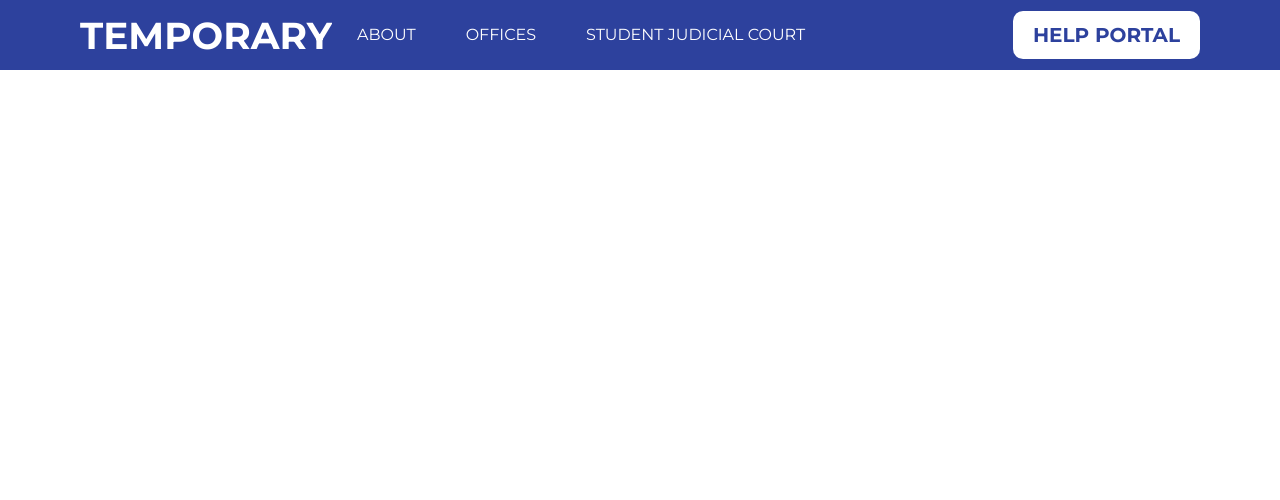
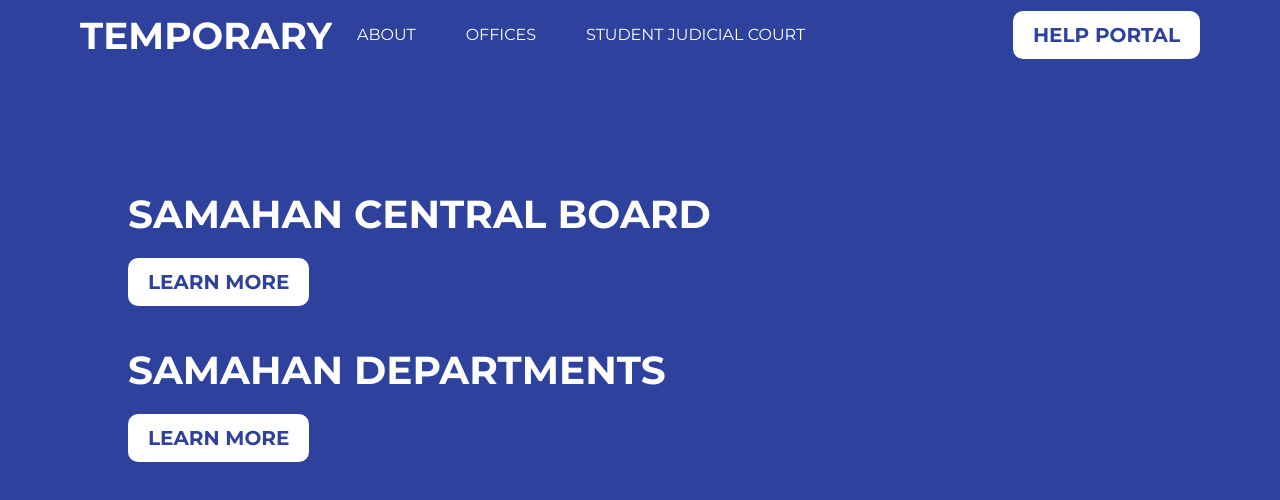
Before and after one commit to viverbungag/ADDU-SAMAHAN-Website, a Next.js app: page / in a window 1280 px wide. Shown: the top 500 px of the page. Built offline with nearby package versions, Linux system fonts and the light colour scheme.

Commit message:
Added MUI package

```diff
--- a/package.json
+++ b/package.json
@@ -11,6 +11,9 @@
     "build-storybook": "build-storybook"
   },
   "dependencies": {
+    "@emotion/react": "^11.9.0",
+    "@emotion/style": "^0.8.0",
+    "@mui/material": "^5.8.0",
     "next": "12.1.6",
     "react": "^17.0.0",
     "react-dom": "^17.0.0",
--- a/pages/index.js
+++ b/pages/index.js
@@ -2,7 +2,7 @@ import Head from "next/head";
 import Image from "next/image";
 import Officer from "../src/components/Atoms/Officer/Officer";
 
-import { Navigation } from "../src/components/ComponentIndex";
+import { Navigation, AboutTemplate } from "../src/components/ComponentIndex";
 
 export default function Home() {
   return (
@@ -21,7 +21,7 @@ export default function Home() {
         {/* TITLE AND ICON */}
         <title key="title">SAMAHAN</title>
       </Head>
-      <Navigation />
+      <AboutTemplate />
     </>
   );
 }
--- a/src/components/Atoms/Button/Button.module.scss
+++ b/src/components/Atoms/Button/Button.module.scss
@@ -12,6 +12,7 @@
   width: fit-content;
   height: fit-content;
   text-decoration: none;
+  cursor: pointer;
 }
 
 .buttonLabel {
--- a/src/components/Molecules/DepartmentNavigation/DepartmentNavigation.jsx
+++ b/src/components/Molecules/DepartmentNavigation/DepartmentNavigation.jsx
@@ -2,12 +2,16 @@ import React from "react";
 import { Button } from "../../ComponentIndex";
 import styles from "./DepartmentNavigation.module.scss";
 
-const DepartmentNavigation = ({ departmentTitle, buttonLabel }) => {
+const DepartmentNavigation = ({
+  departmentTitle,
+  buttonLabel,
+  onClickButton,
+}) => {
   return (
     <>
       <span className={styles["departmentTitle"]}>{departmentTitle}</span>
       <div className={styles["button"]}>
-        <Button label={buttonLabel} />
+        <Button label={buttonLabel} onClick={onClickButton} />
       </div>
     </>
   );
--- a/src/components/Organisms/DepartmentIntro/DepartmentIntro.jsx
+++ b/src/components/Organisms/DepartmentIntro/DepartmentIntro.jsx
@@ -2,16 +2,18 @@ import React from "react";
 import { DepartmentNavigation } from "../../ComponentIndex";
 import styles from "./DepartmentIntro.module.scss";
 
-const DepartmentIntro = () => {
+const DepartmentIntro = ({ onClickCentralBoard, onClickDepartments }) => {
   return (
     <div className={styles["componentContainer"]}>
       <DepartmentNavigation
         departmentTitle={"SAMAHAN CENTRAL BOARD"}
         buttonLabel={"LEARN MORE"}
+        onClickButton={onClickCentralBoard}
       />
       <DepartmentNavigation
         departmentTitle={"SAMAHAN DEPARTMENTS"}
         buttonLabel={"LEARN MORE"}
+        onClickButton={onClickDepartments}
       />
     </div>
   );
--- a/src/components/Template/AboutTemplate/AboutTemplate.jsx
+++ b/src/components/Template/AboutTemplate/AboutTemplate.jsx
@@ -1,15 +1,32 @@
-import React from "react";
+import { React, useState } from "react";
 import { DepartmentIntro, Department, Navigation } from "../../ComponentIndex";
 import styles from "./AboutTemplate.module.scss";
 import { scbData, sdData } from "../../../data/dataIndex";
+import { Modal, Slide } from "@mui/material";
 
 const AboutTemplate = () => {
+  const [openCentralBoard, setOpenCentralBoard] = useState(false);
+  const handleOpenCentralBoard = () => setOpenCentralBoard(true);
+  const handleCloseCentralBoard = () => setOpenCentralBoard(false);
+
+  const [openDepartments, setOpenDepartments] = useState(false);
+  const handleOpenDepartments = () => setOpenDepartments(true);
+  const handleCloseDepartments = () => setOpenDepartments(false);
+
+  console.log("Central Board: ", openCentralBoard);
+  console.log("Departments: ", openDepartments);
+
   return (
     <>
       <Navigation />
+
       <div className={styles["departmentIntroContainer"]}>
-        <DepartmentIntro />
+        <DepartmentIntro
+          onClickCentralBoard={handleOpenCentralBoard}
+          onClickDepartments={handleOpenDepartments}
+        />
       </div>
+
       {/* <Department title={sdData.title} offices={sdData.offices} /> */}
     </>
   );
--- a/styles/globals.css
+++ b/styles/globals.css
@@ -3,6 +3,7 @@
 html,
 body {
   font-family: "Montserrat", Helvetica, sans-serif;
+  background-color: rgb(45, 65, 157); /* Temporary langs hehe*/
 }
 
 * {
```
Also changed, not shown: src/components/Atoms/Button/Button.jsx (+10 -5 lines), 2 other files (tests, documents, lock files or other folders).
